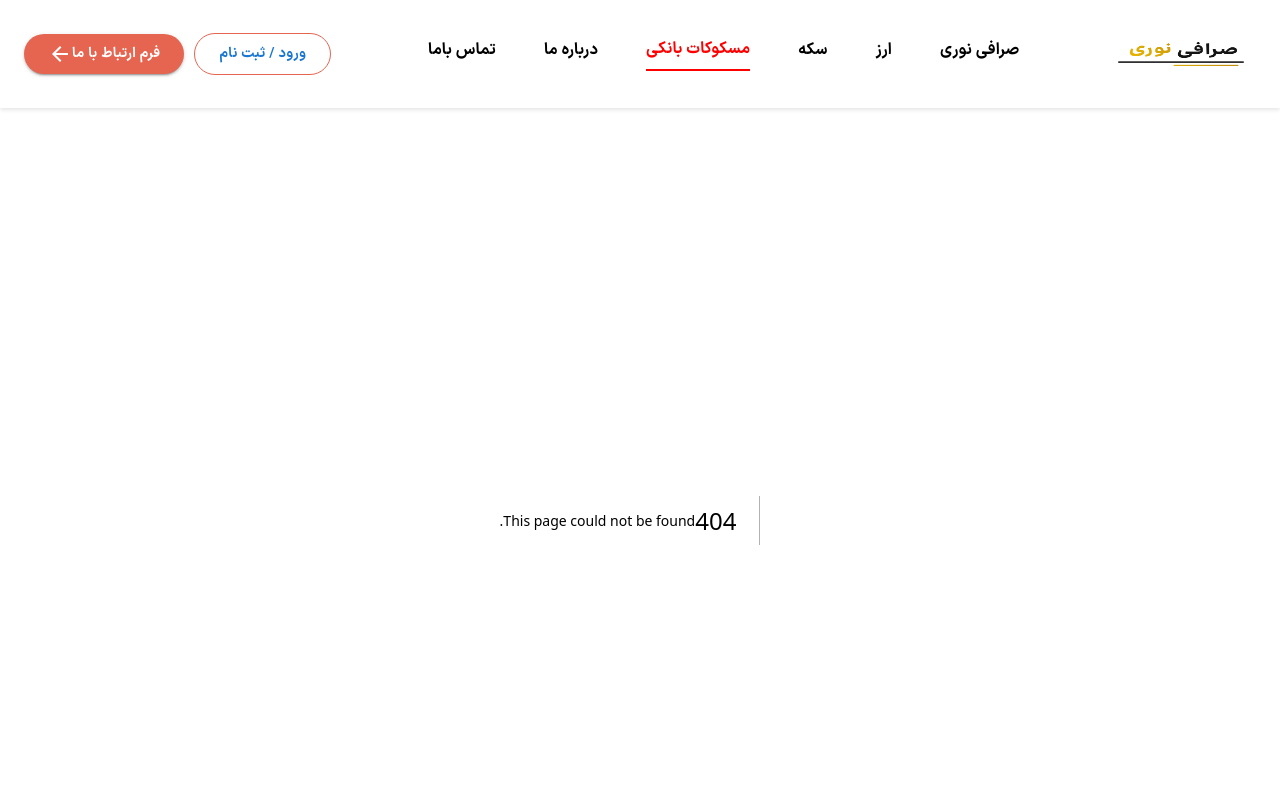
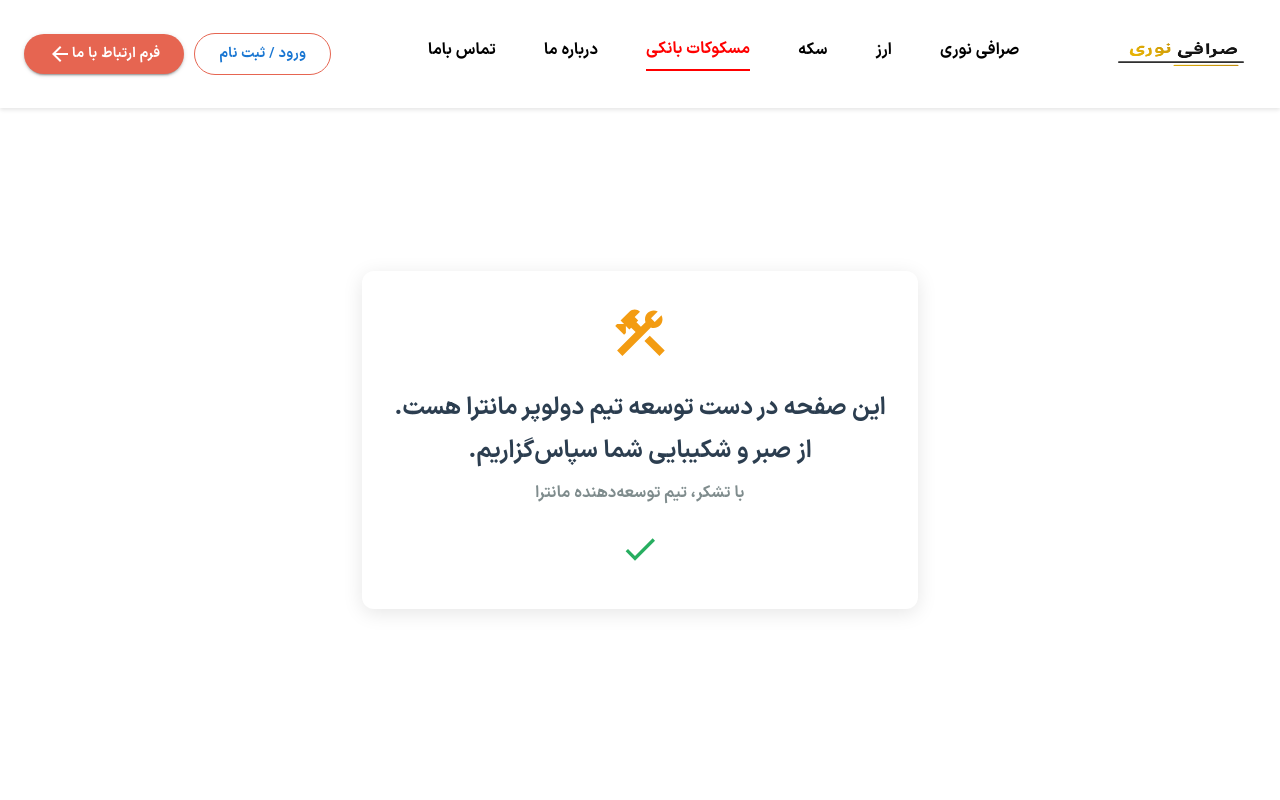
Before and after one commit to mohammadsohrabi2021/landingMantrayou, a Next.js app: page /bank-notes in a window 1280 px wide. Before the commit this address had no page. Shown: the top 800 px of the page. Built offline with nearby package versions, Linux system fonts and the light colour scheme.

Commit message:
create route page BankNotes componnet done

```diff
--- /dev/null
+++ b/pages/bank-notes.jsx
@@ -0,0 +1,76 @@
+import React, { useEffect, useState } from 'react';
+import { Grid, Typography, Box, IconButton, CircularProgress } from '@mui/material';
+import ConstructionIcon from '@mui/icons-material/Construction';
+import DoneIcon from '@mui/icons-material/Done';
+function BankNotes() {
+    const [showMessage, setShowMessage] = useState(false);
+    const [loading, setLoading] = useState(true);
+
+    useEffect(() => {
+      const timer = setTimeout(() => {
+        setLoading(false);
+        setShowMessage(true);
+      }, 2000); // نمایش لودینگ برای ۲ ثانیه
+
+      return () => clearTimeout(timer);
+    }, []);
+  return (
+    <Grid
+      container
+      alignItems="center"
+      justifyContent="center"
+      style={{ height: '80vh' }}
+    >
+      {loading ? (
+        <CircularProgress size={60} />
+      ) : (
+        showMessage && (
+          <Box
+            sx={{
+              padding: 4,
+              backgroundColor: '#ffffff',
+              borderRadius: 3,
+              boxShadow: '0 4px 20px rgba(0, 0, 0, 0.1)',
+              maxWidth: '600px',
+              textAlign: 'center',
+            }}
+          >
+            <ConstructionIcon sx={{ fontSize: 60, color: '#f39c12' }} />
+            <Typography
+              variant="h5"
+              component="div"
+              fontFamily="iran-sans"
+              style={{
+                color: '#2c3e50',
+                marginTop: '16px',
+                marginBottom: '8px',
+                opacity: showMessage ? 1 : 0,
+                transform: showMessage ? 'translateY(0)' : 'translateY(20px)',
+                transition: 'opacity 0.5s ease, transform 0.5s ease',
+                lineHeight: '1.8',
+              }}
+            >
+              این صفحه در دست توسعه تیم دولوپر مانترا هست. <br />
+              از صبر و شکیبایی شما سپاس‌گزاریم.
+            </Typography>
+            <Typography
+              variant="body1"
+              fontFamily="iran-sans"
+              style={{
+                color: '#7f8c8d',
+                marginBottom: '16px',
+              }}
+            >
+              با تشکر، تیم توسعه‌دهنده مانترا
+            </Typography>
+            <IconButton sx={{ color: '#27ae60' }}>
+              <DoneIcon sx={{ fontSize: 40 }} />
+            </IconButton>
+          </Box>
+        )
+      )}
+    </Grid>
+  )
+}
+
+export default BankNotes
```
